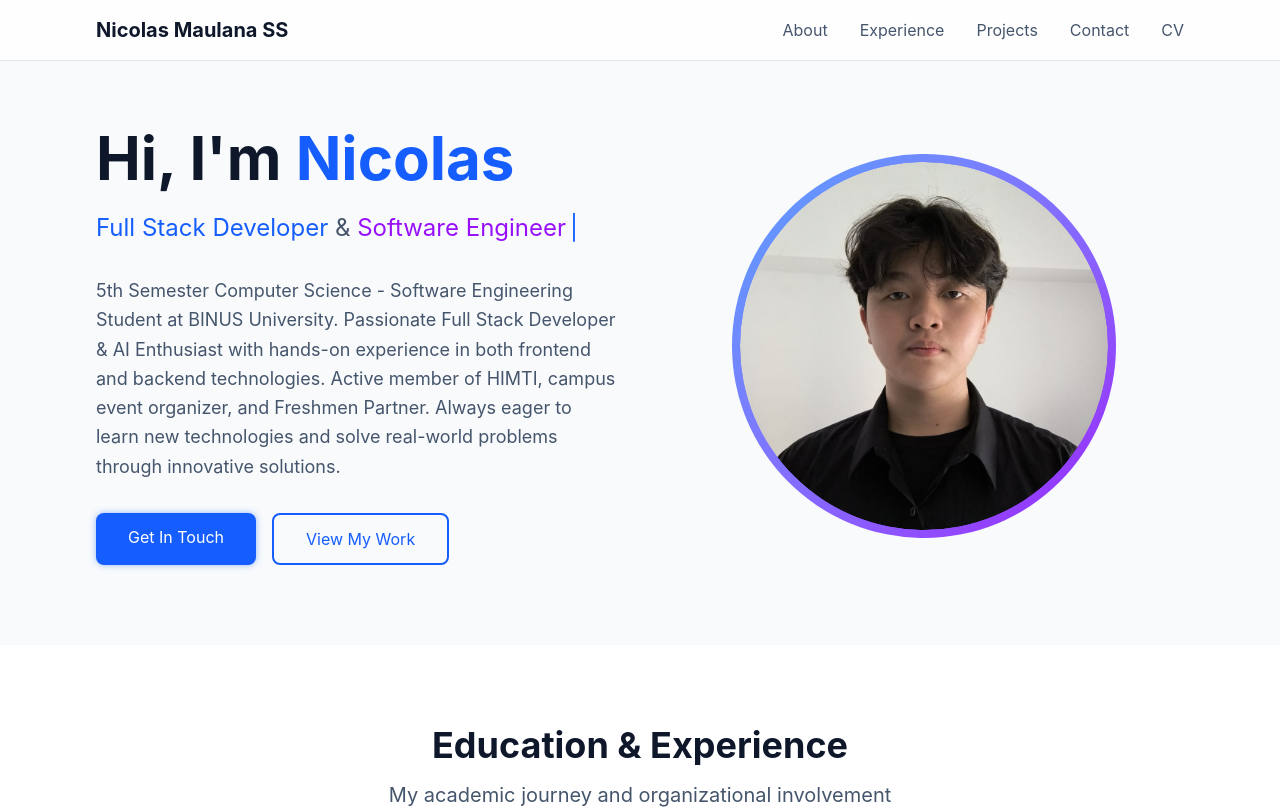
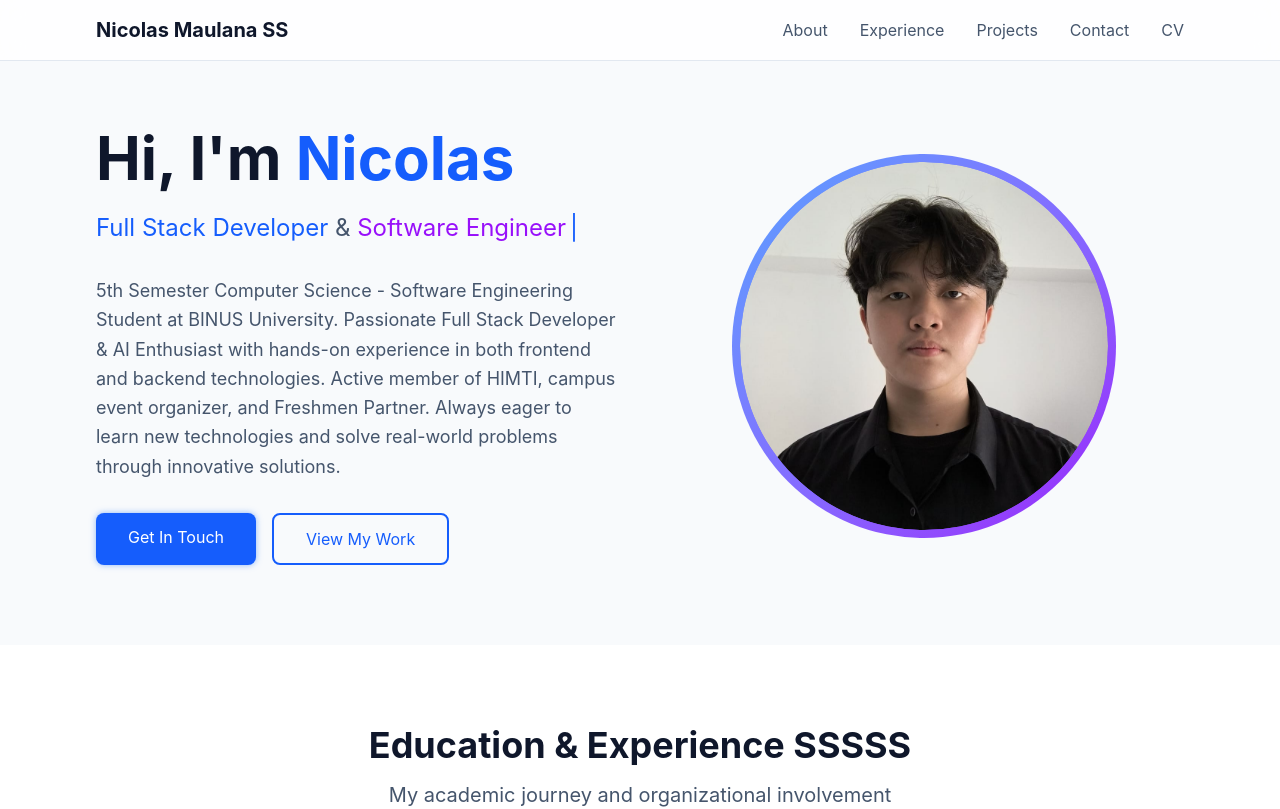
Before and after one commit to Nicolas7020/PortofolioNicolas, a Next.js app in the folder my-app/: page / in a window 1280 px wide. Shown: the top 809 px of the page. Built offline with nearby package versions, Linux system fonts and the light colour scheme.

Commit message:
Update page.tsx

```diff
--- a/my-app/src/app/page.tsx
+++ b/my-app/src/app/page.tsx
@@ -107,7 +107,7 @@ export default function Home() {
           <div className="max-w-6xl mx-auto px-4 sm:px-6 lg:px-8">
             <div className="text-center mb-16">
               <h2 className="text-3xl sm:text-4xl font-bold text-slate-900 dark:text-white mb-4">
-                Education & Experience
+                Education & Experience SSSSS
               </h2>
               <p className="text-xl text-slate-600 dark:text-slate-300">
                 My academic journey and organizational involvement
```
